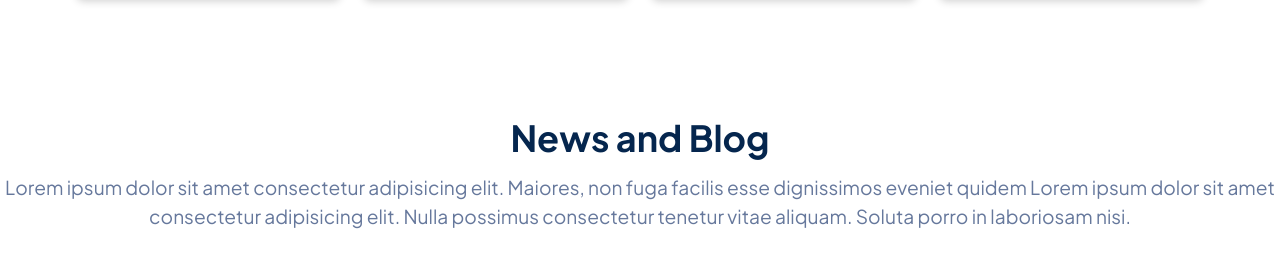
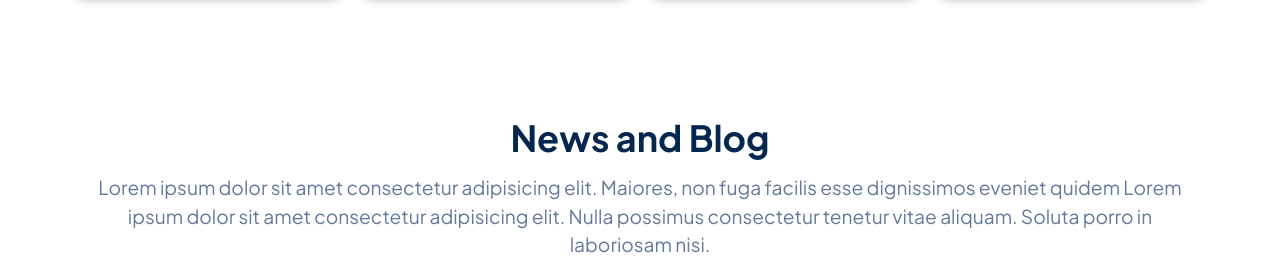
Before and after one commit to pk1214/Job-Portal, a plain HTML site: page index.html in a window 1280 px wide. Shown: the part 5078-5334 px from the top of the page. Drawn offline with nearby package versions, Linux system fonts and the light colour scheme.

Commit message:
Update index.html

```diff
--- a/index.html
+++ b/index.html
@@ -519,7 +519,7 @@
     <!-- News and Blogs -->
 
     <section id="news-blogs">
-      <div class="news-blog-heading">
+      <div class="news-blog-heading container">
         <h2>News and Blog</h2>
         <p>
           Lorem ipsum dolor sit amet consectetur adipisicing elit. Maiores, non
```
